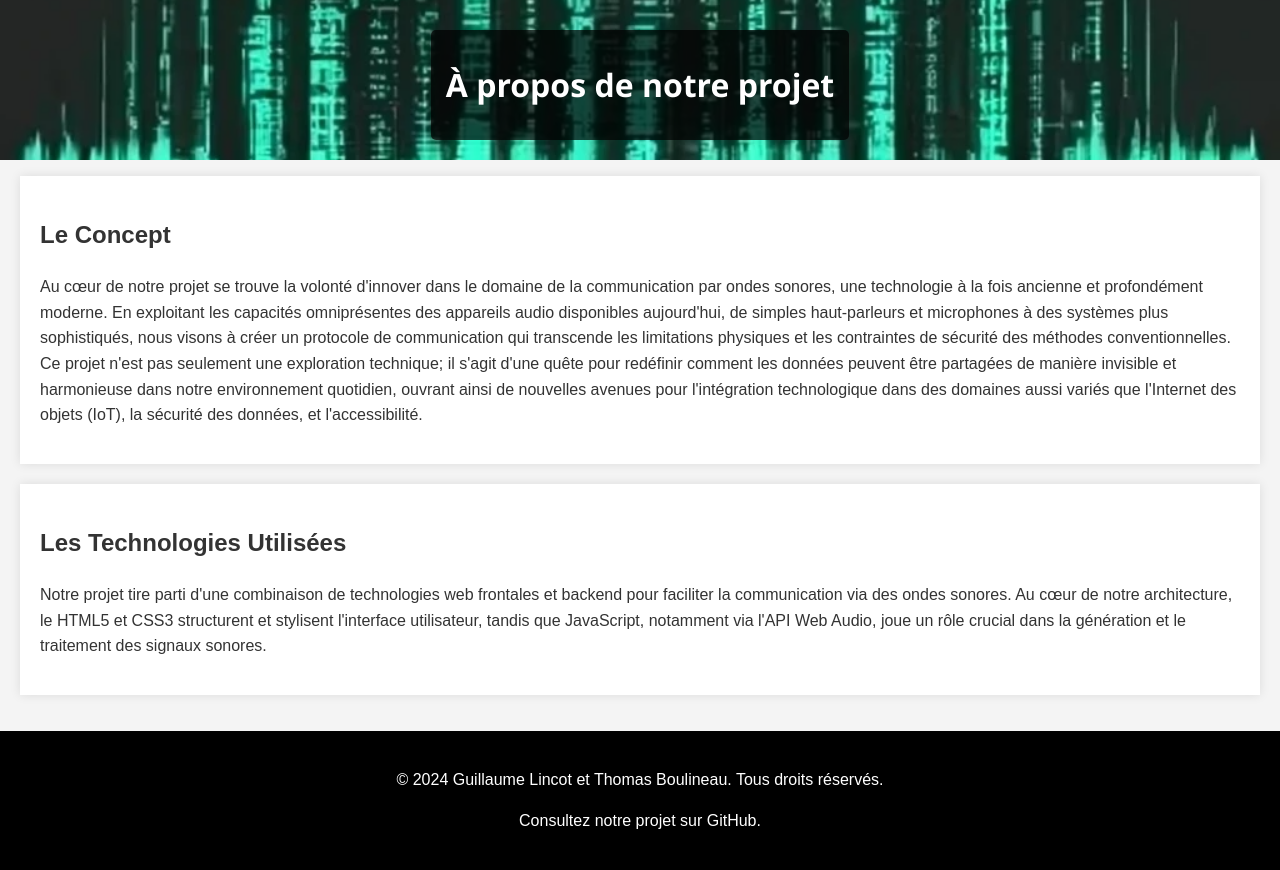
After one commit to findert1/P1, a PHP site: the page made by à_propo.html in a window 1280 px wide. The commit adds this page. Run offline with PHP 8.4, Linux system fonts and the light colour scheme.

Commit message:
Ajout de la page à propo

```diff
--- a/style.css
+++ b/style.css
@@ -30,7 +30,12 @@ header img {
     padding: 3px 20px; /* Ajoutez un espace à l'intérieur du rectangle noir */
 }
 
+ /*modification des éléments de la page pour avoir des lien interne plus propre*/
 
+ .lien-interne {
+    padding-top: 100px; /* Ajustez cette valeur selon l'espace souhaité */
+    margin-top: -100px; /* Cette valeur doit être égale à l'opposé de padding-top */
+  }
 
 
 
@@ -163,13 +168,14 @@ input[type="text"] {
 
 /* Le bouton d'ouverture du menu */
 .openbtn {
-    font-size: 20px;
-    cursor: pointer;
-    background-color: #111;
-    color: white;
-    padding: 10px 15px;
-    border: none;
-}
+    position: fixed; /* Positionne le bouton de manière fixe sur la page */
+    top: 0; /* En haut de la page */
+    left: 0; /* À gauche de la page */
+
+    margin-left: 10px; /* Ajoute un peu d'espace à gauche pour ne pas coller totalement au bord */
+    margin-top: 10px; /* Ajoute un peu d'espace en haut */
+    border-radius: 20px;/*bords*/
+  }
 
 .openbtn:hover {
     background-color: #444;
@@ -193,3 +199,11 @@ input[type="text"] {
 .menu-open .sidebar {
     transform: translateX(0); /* Fait apparaître le menu */
 }
+
+/* seconde page*/
+.footer-a-propos {
+    background-color: #000000; /* Couleur de fond */
+    color: #ffffff; /* Couleur du texte */
+    padding: 20px; /* Espacement intérieur */
+    text-align: center; /* Alignement du texte */
+  }
--- /dev/null
+++ b/à_propo.html
@@ -0,0 +1,45 @@
+<!DOCTYPE html>
+<html lang="fr">
+<head>
+    <meta charset="UTF-8">
+    <meta name="viewport" content="width=device-width, initial-scale=1.0">
+    <title>À propos du projet</title>
+    <link rel="stylesheet" href="style.css"> <!-- Assurez-vous d'avoir un fichier CSS pour le style -->
+</head>
+<body>
+    <header>
+        <div class="header-text">
+              <h1>À propos de notre projet</h1>
+          </div>
+    </header>
+    <main>
+        <section>
+            <h2>Le Concept</h2>
+            <p>
+                Au cœur de notre projet se trouve la volonté d'innover dans le domaine de
+                la communication par ondes sonores, une technologie à la fois ancienne et profondément moderne.
+                 En exploitant les capacités omniprésentes des appareils audio disponibles aujourd'hui, de simples haut-parleurs
+                 et microphones à des systèmes plus sophistiqués, nous visons à créer un protocole de communication qui transcende les
+                 limitations physiques et les contraintes de sécurité des méthodes conventionnelles. Ce projet n'est pas seulement une
+                 exploration technique; il s'agit d'une quête pour redéfinir comment les données peuvent être partagées de manière
+                  invisible et harmonieuse dans notre environnement quotidien, ouvrant ainsi de nouvelles avenues pour l'intégration
+                  technologique dans des domaines aussi variés que l'Internet des objets (IoT), la sécurité des données, et l'accessibilité.
+            </p>
+        </section>
+        <section>
+            <h2>Les Technologies Utilisées</h2>
+            <p>
+                Notre projet tire parti d'une combinaison de technologies web frontales et backend pour faciliter la
+                communication via des ondes sonores. Au cœur de notre architecture, le HTML5 et CSS3 structurent et stylisent
+                l'interface utilisateur, tandis que JavaScript, notamment via l'API Web Audio, joue un rôle crucial dans la
+                génération et le traitement des signaux sonores.
+            </p>
+        </section>
+    </main>
+    <footer id="contact" class="footer-a-propos">
+        <p>&copy; 2024 Guillaume Lincot et Thomas Boulineau. Tous droits réservés.</p>
+        <!-- Lien vers le projet GitHub -->
+        <p>Consultez notre projet sur <a href="https://github.com/findert1/P1" target="_blank" rel="noopener noreferrer">GitHub</a>.</p>
+    </footer>
+</body>
+</html>
```
Also changed, not shown: index.html (+9 -8 lines).
